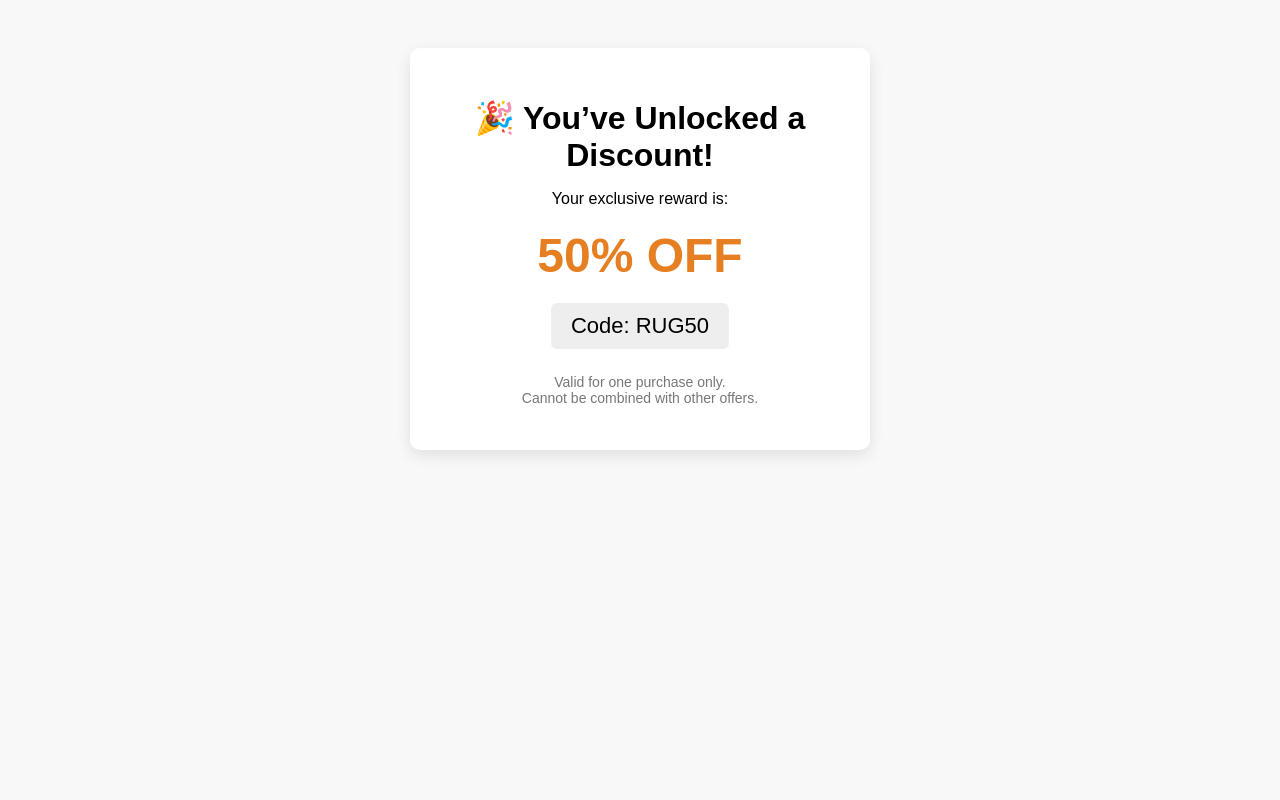
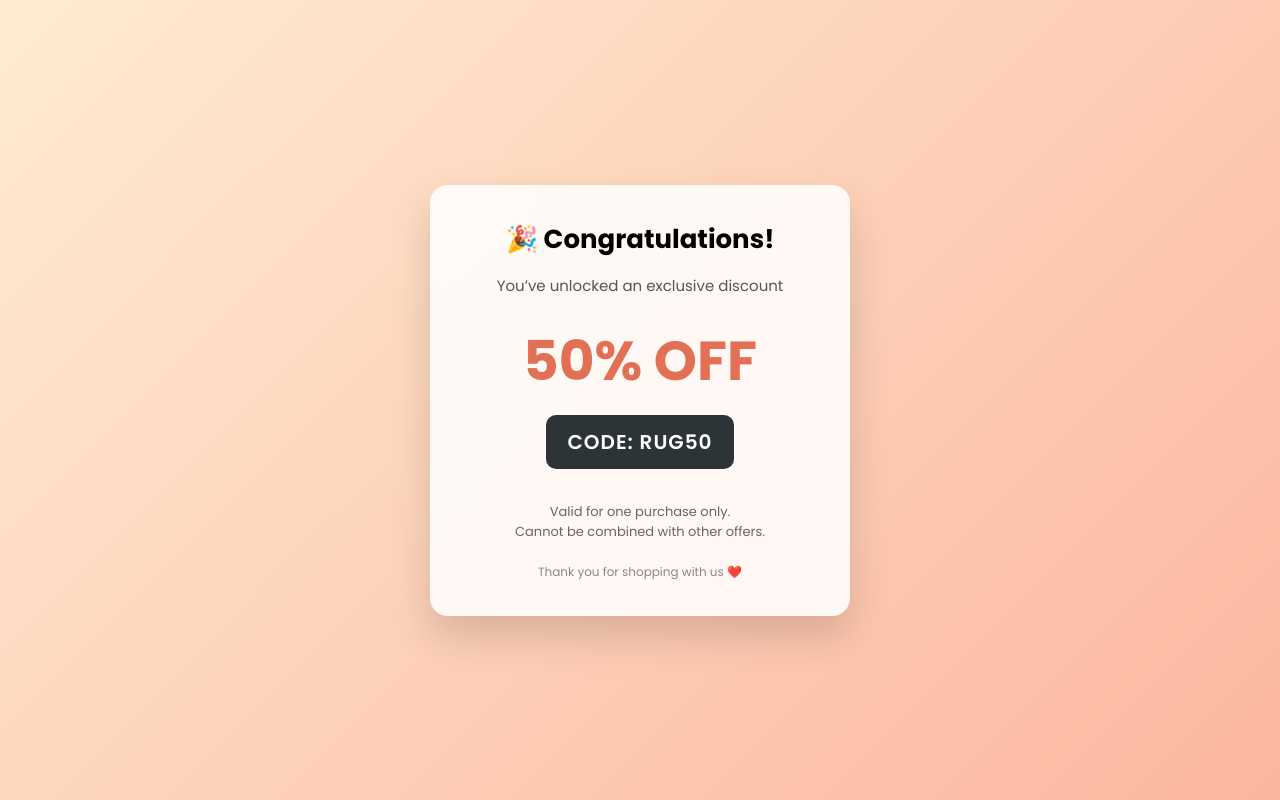
Before and after one commit to ishanbro/Sleepwell-decor, a plain HTML site: page index.html in a window 1280 px wide. Drawn offline with Linux system fonts and the light colour scheme.

Commit message:
Update index.html

```diff
--- a/index.html
+++ b/index.html
@@ -1,4 +1,3 @@
-
 <!DOCTYPE html>
 <html lang="en">
 <head>
@@ -6,55 +5,104 @@
   <title>Scan & Save</title>
   <meta name="viewport" content="width=device-width, initial-scale=1.0">
 
+  <!-- Google Font -->
+  <link href="https://fonts.googleapis.com/css2?family=Poppins:wght@400;600;700&display=swap" rel="stylesheet">
+
   <style>
+    * {
+      box-sizing: border-box;
+    }
+
     body {
-      font-family: Arial, sans-serif;
-      background: #f8f8f8;
-      text-align: center;
-      padding: 40px;
+      margin: 0;
+      min-height: 100vh;
+      font-family: 'Poppins', sans-serif;
+      background: linear-gradient(135deg, #ffecd2, #fcb69f);
+      display: flex;
+      align-items: center;
+      justify-content: center;
+      padding: 20px;
     }
 
     .box {
-      background: #ffffff;
-      padding: 30px;
-      max-width: 400px;
-      margin: auto;
-      border-radius: 10px;
-      box-shadow: 0 5px 15px rgba(0,0,0,0.1);
+      background: rgba(255, 255, 255, 0.85);
+      backdrop-filter: blur(10px);
+      padding: 35px 30px;
+      max-width: 420px;
+      width: 100%;
+      border-radius: 18px;
+      text-align: center;
+      box-shadow: 0 20px 40px rgba(0,0,0,0.15);
+      animation: popIn 0.7s ease;
+    }
+
+    @keyframes popIn {
+      0% {
+        transform: scale(0.85);
+        opacity: 0;
+      }
+      100% {
+        transform: scale(1);
+        opacity: 1;
+      }
     }
 
     h1 {
-      margin-bottom: 10px;
+      margin: 0 0 10px;
+      font-size: 26px;
+      font-weight: 700;
+    }
+
+    .subtitle {
+      color: #555;
+      font-size: 15px;
     }
 
     .discount {
-      font-size: 48px;
-      color: #e67e22;
-      margin: 20px 0;
-      font-weight: bold;
+      margin: 25px 0 15px;
+      font-size: 52px;
+      font-weight: 700;
+      color: #e17055;
+      animation: pulse 1.5s infinite;
+    }
+
+    @keyframes pulse {
+      0% { transform: scale(1); }
+      50% { transform: scale(1.06); }
+      100% { transform: scale(1); }
     }
 
     .code {
-      font-size: 22px;
-      background: #eee;
       display: inline-block;
-      padding: 10px 20px;
-      border-radius: 6px;
-      margin-bottom: 10px;
+      font-size: 20px;
+      font-weight: 600;
+      letter-spacing: 1px;
+      background: #2d3436;
+      color: #fff;
+      padding: 12px 22px;
+      border-radius: 10px;
+      margin-bottom: 15px;
     }
 
     .note {
-      font-size: 14px;
-      color: #777;
-      margin-top: 15px;
+      font-size: 13px;
+      color: #666;
+      margin-top: 18px;
+      line-height: 1.5;
+    }
+
+    .footer {
+      margin-top: 22px;
+      font-size: 12px;
+      color: #888;
     }
   </style>
 </head>
 <body>
 
   <div class="box">
-    <h1>🎉 You’ve Unlocked a Discount!</h1>
-    <p>Your exclusive reward is:</p>
+    <h1>🎉 Congratulations!</h1>
+    <p class="subtitle">You’ve unlocked an exclusive discount</p>
 
     <div class="discount" id="discountText"></div>
     <div class="code" id="discountCode"></div>
@@ -63,31 +111,33 @@
       Valid for one purchase only.<br>
       Cannot be combined with other offers.
     </p>
+
+    <div class="footer">
+      Thank you for shopping with us ❤️
+    </div>
   </div>
 
   <script>
-    // Discount options
     const discounts = [
-      { percent: "30% OFF", code: "RUG30" }, // 60%
-      { percent: "40% OFF", code: "RUG40" }, // 30%
-      { percent: "50% OFF", code: "RUG50" }  // 10%
+      { percent: "30% OFF", code: "RUG30" }, // 25%
+      { percent: "40% OFF", code: "RUG40" }, // 60%
+      { percent: "50% OFF", code: "RUG50" }  // 15%
     ];
 
-    // Weighted random logic
     const rand = Math.random();
     let chosenDiscount;
 
     if (rand < 0.25) {
-      chosenDiscount = discounts[0]; // 30%
+      chosenDiscount = discounts[0];
     } else if (rand < 0.85) {
-      chosenDiscount = discounts[1]; // 40%
+      chosenDiscount = discounts[1];
     } else {
-      chosenDiscount = discounts[2]; // 50%
+      chosenDiscount = discounts[2];
     }
 
-    // Show result
     document.getElementById("discountText").innerText = chosenDiscount.percent;
-    document.getElementById("discountCode").innerText = "Code: " + chosenDiscount.code;
+    document.getElementById("discountCode").innerText =
+      "CODE: " + chosenDiscount.code;
   </script>
 
 </body>
```
